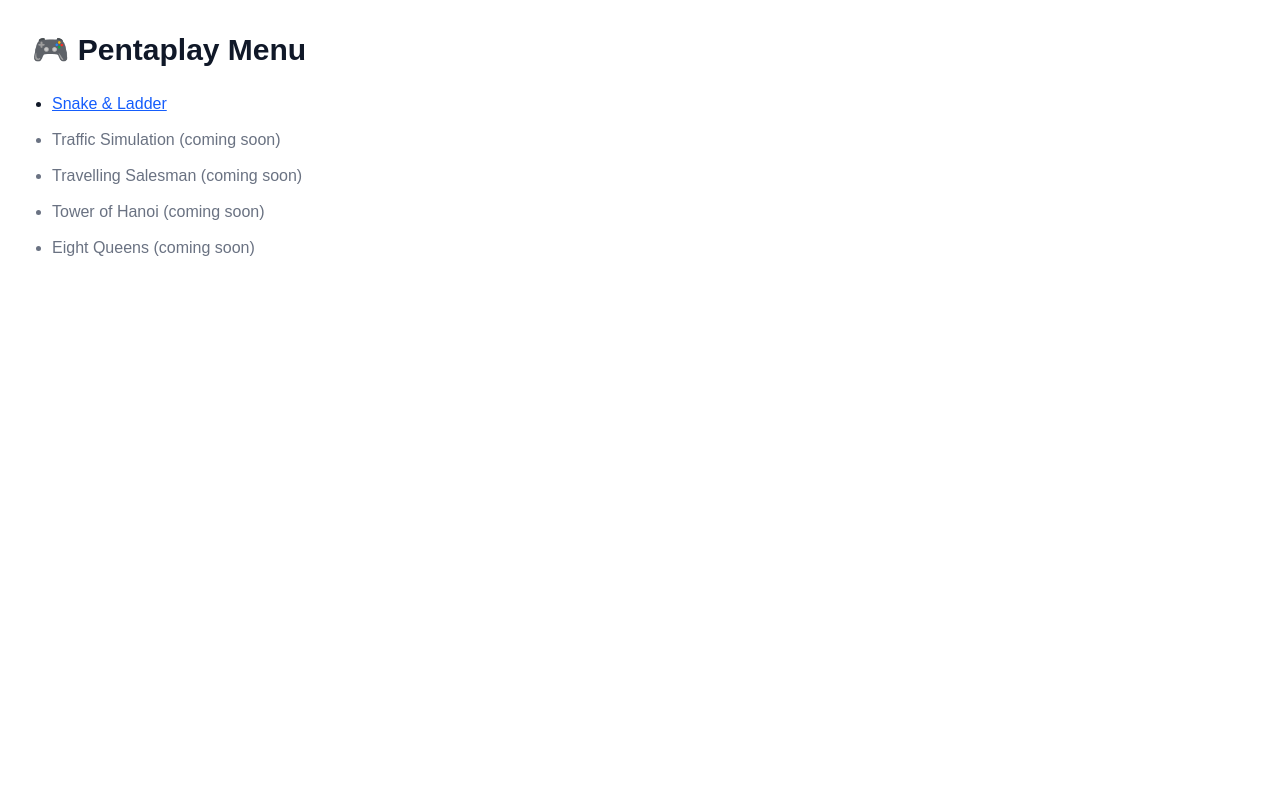
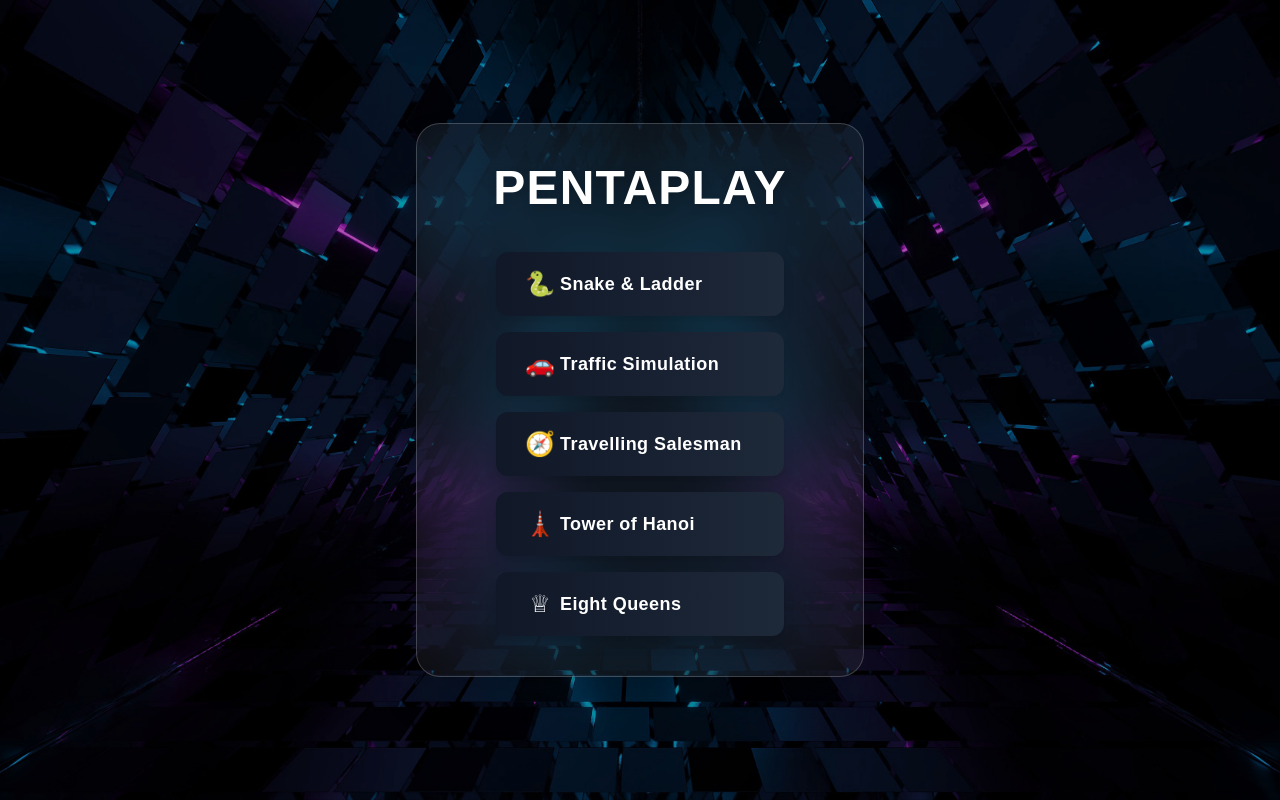
Before and after one commit to MenukaRanasinghe/PentaPlay, a Next.js app in the folder frontend/: page / in a window 1280 px wide. Built offline with nearby package versions, Linux system fonts and the light colour scheme.

Commit message:
menu page changes

```diff
--- a/frontend/app/page.tsx
+++ b/frontend/app/page.tsx
@@ -1,20 +1,50 @@
 import Link from "next/link";
 
 export default function Home() {
+  const games = [
+    { name: "Snake & Ladder", href: "/snake-ladder", emoji: "🐍" },
+    { name: "Traffic Simulation", href: "/traffic-simulation", emoji: "🚗" },
+    { name: "Travelling Salesman", href: "/travelling-salesman", emoji: "🧭" },
+    { name: "Tower of Hanoi", href: "/tower-of-hanoi", emoji: "🗼" },
+    { name: "Eight Queens", href: "/eight-queens", emoji: "♕" },
+  ];
+
   return (
-    <main className="p-8 bg-white text-gray-900 min-h-screen">
-      <h1 className="text-3xl font-bold mb-6">🎮 Pentaplay Menu</h1>
-      <ul className="list-disc pl-5 space-y-3">
-        <li>
-          <Link className="text-blue-600 underline" href="/snake-ladder">
-            Snake &amp; Ladder
-          </Link>
-        </li>
-        <li className="text-gray-500">Traffic Simulation (coming soon)</li>
-        <li className="text-gray-500">Travelling Salesman (coming soon)</li>
-        <li className="text-gray-500">Tower of Hanoi (coming soon)</li>
-        <li className="text-gray-500">Eight Queens (coming soon)</li>
-      </ul>
+    <main
+      className="relative flex flex-col items-center justify-center min-h-screen text-white bg-cover bg-center bg-no-repeat"
+      style={{
+        backgroundImage: "url('/bg.jpg')",
+      }}
+    >
+      <div className="absolute inset-0 bg-black/30"></div>
+
+      <div className="relative z-10 bg-white/5 backdrop-blur-2xl rounded-3xl shadow-2xl p-10 max-w-md w-[90%] border border-white/20 text-center">
+        <h1 className="text-5xl font-extrabold mb-10 tracking-wide text-white drop-shadow-lg">
+          PENTAPLAY
+        </h1>
+
+        <div className="flex flex-col items-center gap-4">
+          {games.map((game) => (
+            <Link
+              key={game.name}
+              href={game.href}
+              className="group relative flex items-center justify-start gap-4 w-72 h-16 rounded-xl overflow-hidden bg-gradient-to-r from-gray-900 to-gray-800 hover:from-gray-800 hover:to-black transition-all duration-300 shadow-lg hover:shadow-2xl"
+            >
+              <div className="absolute inset-0 bg-gradient-to-r from-white/10 to-transparent opacity-0 group-hover:opacity-20 transition-opacity duration-300"></div>
+
+              <div className="relative flex items-center justify-center w-full h-full px-6">
+                <div className="flex items-center justify-center w-10 text-2xl">
+                  {game.emoji}
+                </div>
+                <div className="flex-1 text-left text-lg font-semibold tracking-wide">
+                  {game.name}
+                </div>
+              </div>
+            </Link>
+          ))}
+        </div>
+
+      </div>
     </main>
   );
 }
```
Also changed, not shown: frontend/public/bg.jpg (added).
